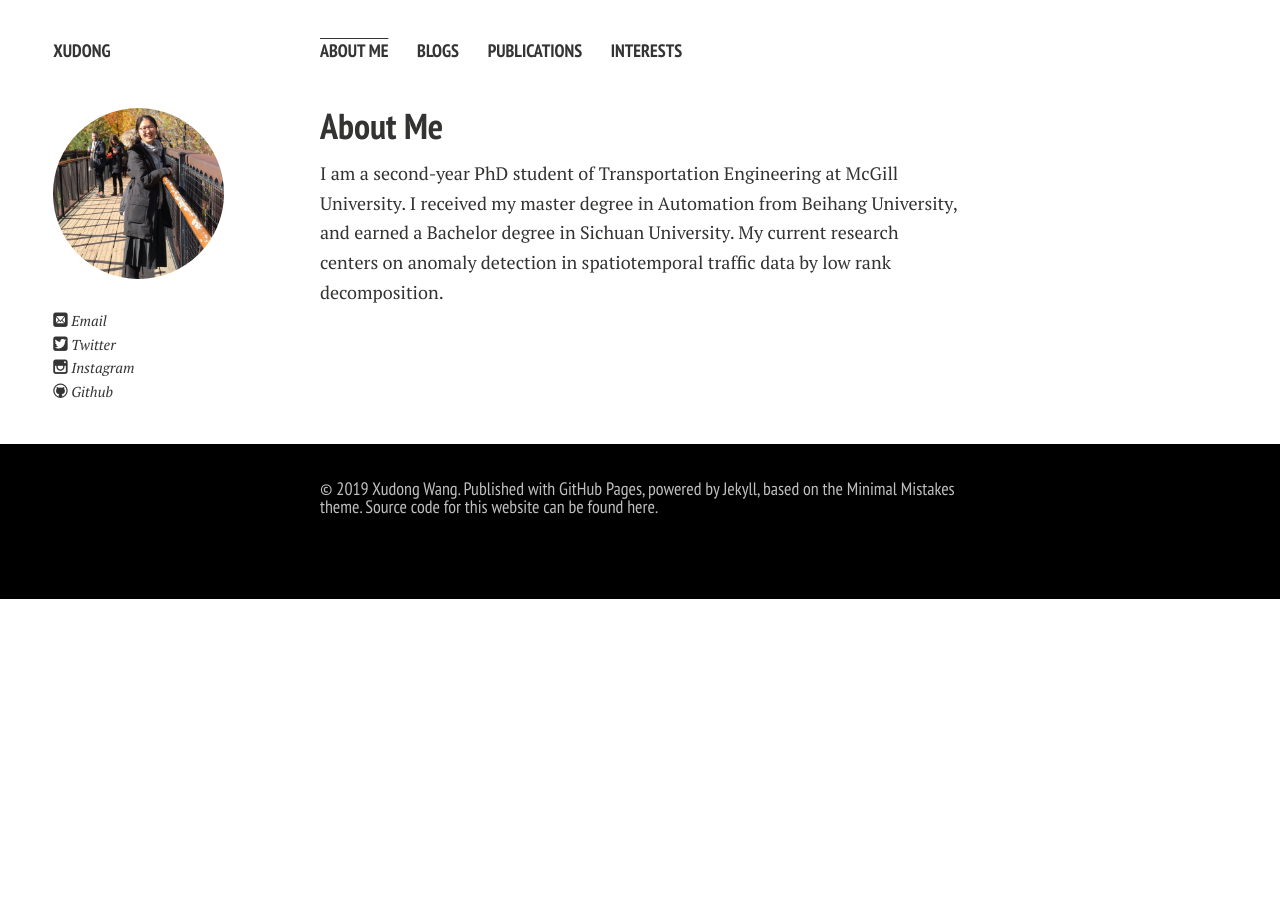
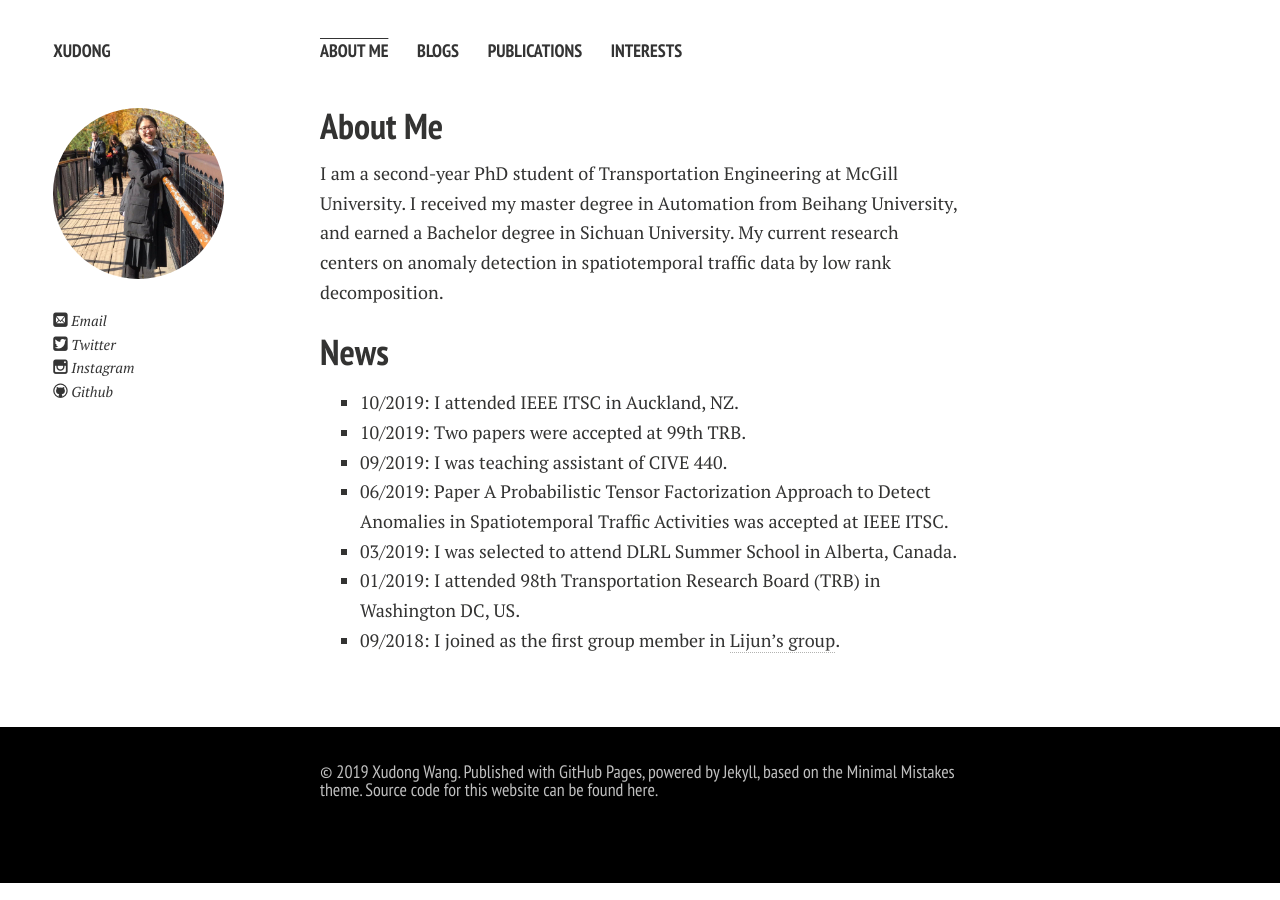
Before and after one commit to eveyuyi/Kaimaoge.github.io, a Jekyll site: the page built from index.md, in a window 1280 px wide. Built offline with Jekyll 4.4.1, drawn with Linux system fonts in a browser that asks for light colours; nearby versions of some CDN libraries; our own code applies the rules of GitHub Pages for plain Markdown files.

Commit message:
Update index.md

```diff
--- a/index.md
+++ b/index.md
@@ -5,3 +5,13 @@ layout: page
 ## About Me
 
 I am a second-year PhD student of Transportation Engineering at McGill University. I received my master degree in Automation from Beihang University, and earned a Bachelor degree in Sichuan University. My current research centers on anomaly detection in spatiotemporal traffic data by low rank decomposition.
+
+## News
+
+- 10/2019: I attended IEEE ITSC in Auckland, NZ.
+- 10/2019: Two papers were accepted at 99th TRB.
+- 09/2019: I was teaching assistant of CIVE 440.
+- 06/2019: Paper A Probabilistic Tensor Factorization Approach to Detect Anomalies in Spatiotemporal Traffic Activities was accepted at IEEE ITSC.
+- 03/2019: I was selected to attend DLRL Summer School in Alberta, Canada.
+- 01/2019: I attended 98th Transportation Research Board (TRB) in Washington DC, US.
+- 09/2018: I joined as the first group member in [Lijun's group](https://lijunsun.github.io/).
```
